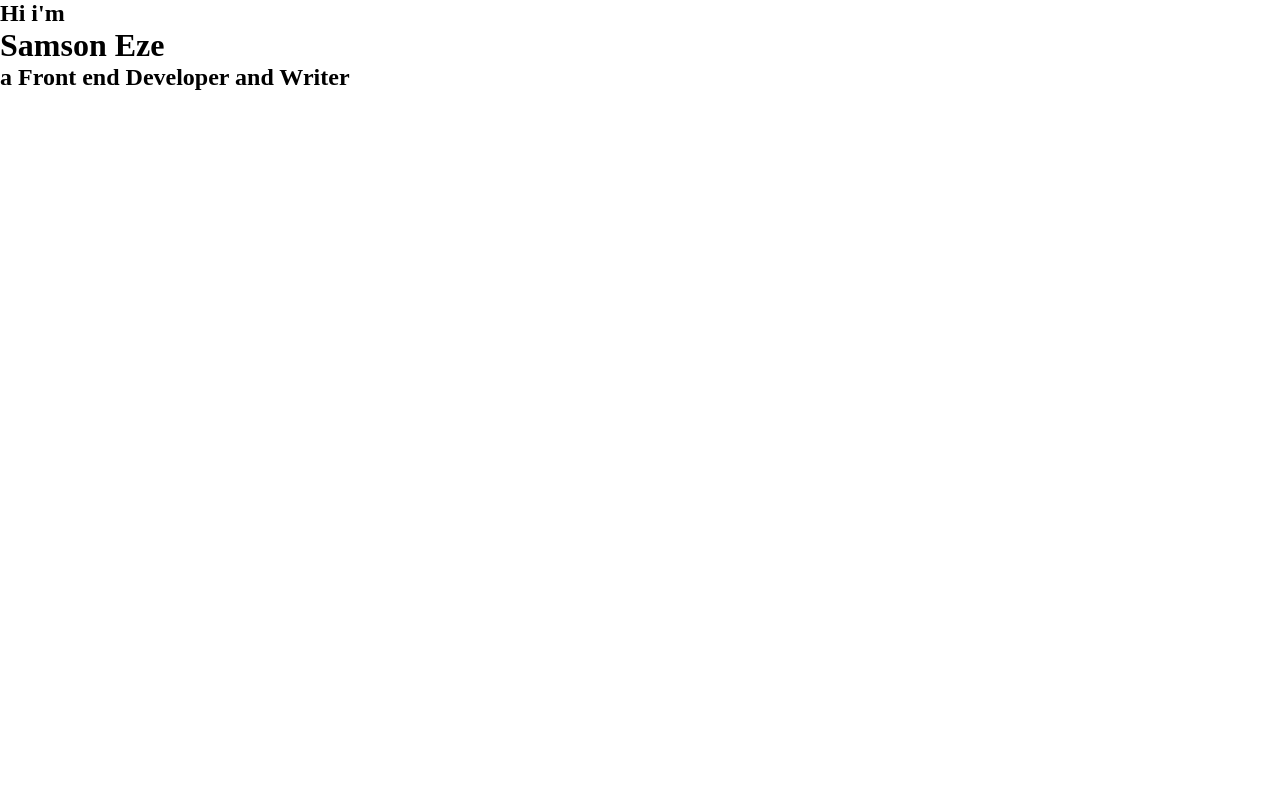
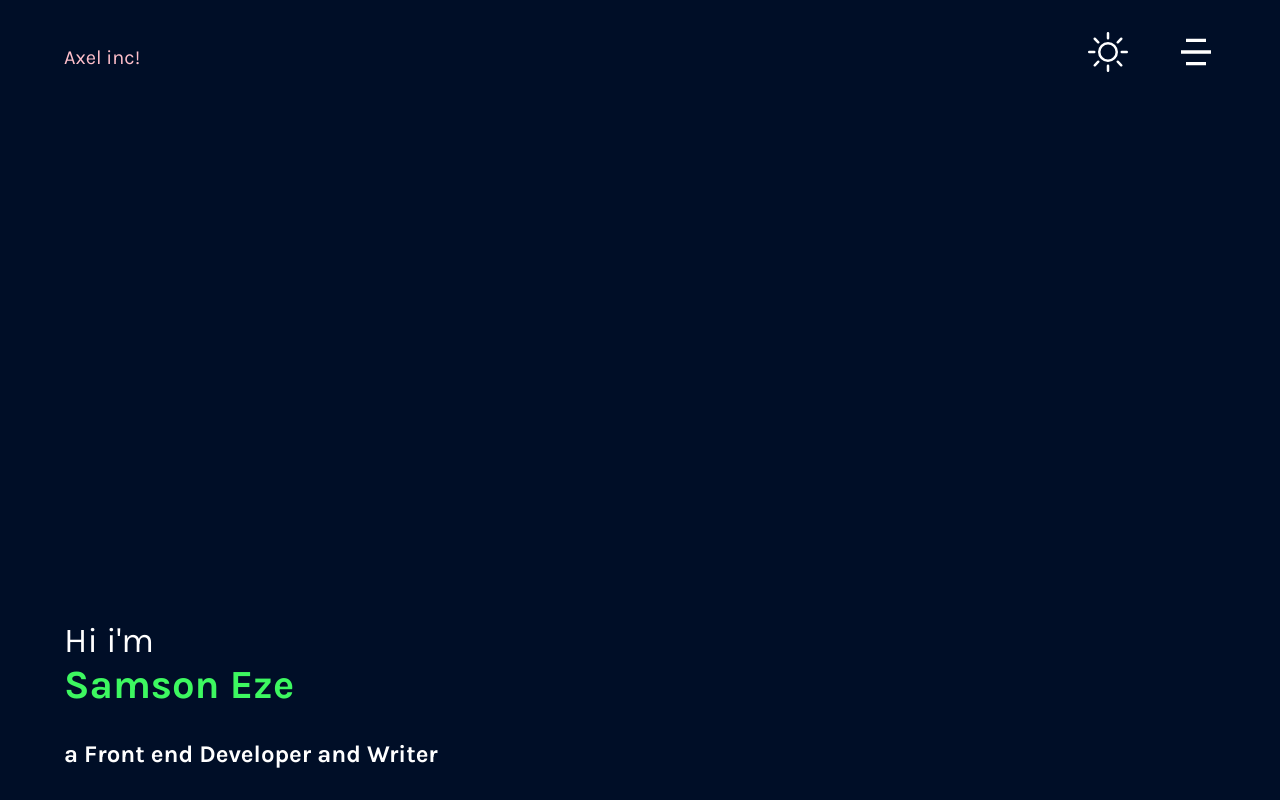
Before and after one commit to Alexkings47/portfolio, a React (Create React App) app: page / in a window 1280 px wide. Built offline with nearby package versions, Linux system fonts and the light colour scheme.

Commit message:
feat: crearted navbar

```diff
--- a/public/index.html
+++ b/public/index.html
@@ -15,16 +15,13 @@
       user's mobile device or desktop. See https://developers.google.com/web/fundamentals/web-app-manifest/
     -->
     <link rel="manifest" href="%PUBLIC_URL%/manifest.json" />
-    <!--
-      Notice the use of %PUBLIC_URL% in the tags above.
-      It will be replaced with the URL of the `public` folder during the build.
-      Only files inside the `public` folder can be referenced from the HTML.
-
-      Unlike "/favicon.ico" or "favicon.ico", "%PUBLIC_URL%/favicon.ico" will
-      work correctly both with client-side routing and a non-root public URL.
-      Learn how to configure a non-root public URL by running `npm run build`.
-    -->
-    <title>React App</title>
+    <link rel="preconnect" href="https://fonts.googleapis.com" />
+    <link rel="preconnect" href="https://fonts.gstatic.com" crossorigin />
+    <link
+      href="https://fonts.googleapis.com/css2?family=Karla:wght@400;500;600;700&family=Nunito+Sans:ital,wght@0,200;0,400;1,600&display=swap"
+      rel="stylesheet"
+    />
+    <title>Axel Inc! | SoftWare Engineer</title>
   </head>
   <body>
     <noscript>You need to enable JavaScript to run this app.</noscript>
--- a/src/App.css
+++ b/src/App.css
@@ -1,38 +1,15 @@
-.App {
-  text-align: center;
-}
 
-.App-logo {
-  height: 40vmin;
-  pointer-events: none;
-}
 
-@media (prefers-reduced-motion: no-preference) {
-  .App-logo {
-    animation: App-logo-spin infinite 20s linear;
-  }
-}
 
 .App-header {
-  background-color: #282c34;
+  background-color: var(--blue);
+  font-family: 'Karla', sans-serif;
   min-height: 100vh;
   display: flex;
   flex-direction: column;
   align-items: center;
   justify-content: center;
-  font-size: calc(10px + 2vmin);
+  /* font-size: calc(10px + 2vmin); */
   color: white;
+
 }
-
-.App-link {
-  color: #61dafb;
-}
-
-@keyframes App-logo-spin {
-  from {
-    transform: rotate(0deg);
-  }
-  to {
-    transform: rotate(360deg);
-  }
-}
--- a/src/App.jsx
+++ b/src/App.jsx
@@ -1,9 +1,10 @@
 import React from "react";
 import Header from "./components/organisms/Header";
+import "./App.css"
 
 const App = () => {
   return (
-    <div>
+    <div className="App-header">
       <Header />
     </div>
   );
--- /dev/null
+++ b/src/components/atoms/Typography/Typography.jsx
@@ -0,0 +1,47 @@
+import React from "react";
+
+export const Typography = ({
+  textColor,
+  variant,
+  size,
+  content,
+  children,
+  weight,
+  ...props
+}) => {
+  return (
+    <p
+      style={{
+        color: `var(--${textColor})`,
+        fontSize: `${size}px`,
+        fontWeight: weight,
+      }}
+    >
+      {content} {children}
+    </p>
+  );
+};
+
+export const TextHeading = ({
+  textColor,
+  size,
+  content,
+  children,
+  level,
+  style,
+  weight,
+  ...rest
+}) => {
+  return React.createElement(
+    `h${level}`,
+    {
+      style: {
+        color: `var(--${textColor})`,
+        fontSize: `${size}px`,
+        fontWeight: weight,
+        ...style,
+      },
+    },
+    content || children
+  );
+};
--- /dev/null
+++ b/src/components/molecules/Navbar.jsx
@@ -0,0 +1,40 @@
+import React, { useState } from "react";
+import styled from "styled-components";
+import { BsSun, BsMoon } from "react-icons/bs";
+import { RiMenu5Fill } from "react-icons/ri";
+import { Typography } from "../atoms/Typography/Typography";
+
+const StyledNav = styled.nav`
+  display: flex;
+  align-items: center;
+  justify-content: space-between;
+  width: 100%;
+
+  span {
+    font-size: 40px;
+  }
+`;
+
+const Navbar = () => {
+  const [theme, setTheme] = useState(true);
+  return (
+    <StyledNav>
+      <Typography textColor={"pink"} size="20">
+        Axel inc!
+      </Typography>
+      <div className="flex-spaced" style={{ width: "8rem" }}>
+        <span
+          onClick={() => setTheme(!theme)}
+          style={{ color: theme ? "white" : "cyan" }}
+        >
+          {theme ? <BsSun /> : <BsMoon />}
+        </span>
+        <span>
+          <RiMenu5Fill />
+        </span>
+      </div>
+    </StyledNav>
+  );
+};
+
+export default Navbar;
--- a/src/components/organisms/Header.jsx
+++ b/src/components/organisms/Header.jsx
@@ -1,14 +1,34 @@
 import React from "react";
 import styled from "styled-components";
+import { TextHeading, Typography } from "../atoms/Typography/Typography";
+import Navbar from "../molecules/Navbar";
 
-const StyledHeader = styled.header``;
+const StyledHeader = styled.header`
+  padding: 2rem 4rem;
+  width: 100%;
+  align-items: stretch;
+  height: 100vh;
+
+  .header-text{
+
+  }
+`;
 
 const Header = () => {
   return (
-    <StyledHeader>
-      <h2>Hi i'm</h2>
-      <h1>Samson Eze</h1>
-      <h2>a Front end Developer and Writer</h2>
+    <StyledHeader className="flex-column-spaced">
+      <Navbar />
+      <div className="header-text">
+        <Typography content={"Hi i'm"} size={35} />
+        <TextHeading
+          content={"Samson Eze"}
+          textColor="green"
+          level="1"
+          size={40}
+          style={{ marginBottom: "2rem" }}
+        />
+        <TextHeading content={"a Front end Developer and Writer"} level="2" />
+      </div>
     </StyledHeader>
   );
 };
--- a/src/index.css
+++ b/src/index.css
@@ -7,8 +7,9 @@
 :root {
   --black: #131313;
   --white: white;
-  --blue: #003085;
+  --blue: #000e27;
   --light-blue: #3a86ff;
+  --cyan: #0ee6d7;
   --med-gray: #909090;
   --gray: #b7b7b7;
   --gray-2: #ededed;
@@ -16,6 +17,20 @@
   --gray-4: #858585;
   --light-gray: #f7f7f7;
   --lighter-gray: #fbfbfb;
-  --pink: #ff006e;
-  --green: #007416;
+  --pink: #ffc0cb;
+  --golden: #f5e689;
+  --green: #3df860;
 }
+
+.flex-spaced {
+  display: flex;
+  align-items: center;
+  justify-content: space-between;
+}
+
+.flex-column-spaced {
+  display: flex;
+  align-items: center;
+  justify-content: space-between;
+  flex-direction: column;
+}
```
Also changed, not shown: src/components/atoms/Typography.tsx (deleted, +0 -9 lines), src/components/atoms/Typography/style.ts (added, +102 -0 lines), src/utils/helpers.js (added, +10 -0 lines).
